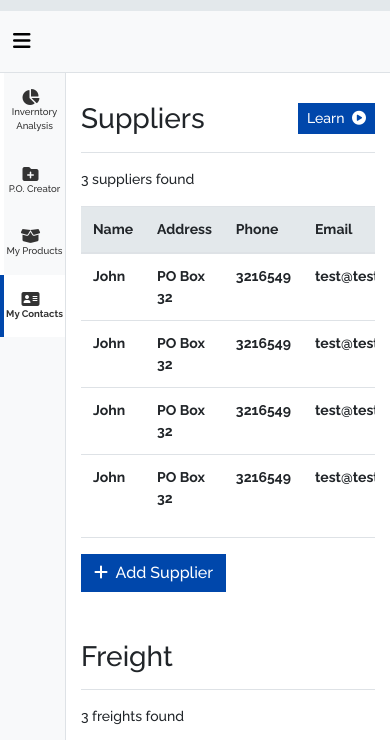
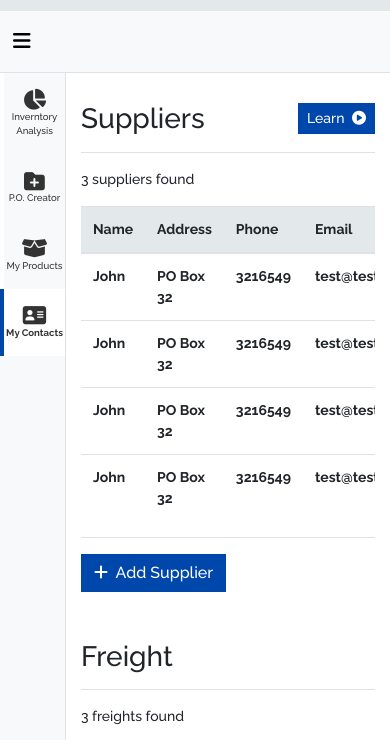
Before and after one commit to intoprofits/app-frontend-bootstrap, a plain HTML site: page pages/supply-chain/contact.html in a window 390 px wide. Shown: the part 47-787 px from the top of the page. Drawn offline with nearby package versions, Linux system fonts and the light colour scheme.

Commit message:
fix margin right sidebar

```diff
--- a/pages/supply-chain/contact.html
+++ b/pages/supply-chain/contact.html
@@ -55,25 +55,25 @@
           <ul class="nav flex-column">
             <li class="nav-item">
               <a class="nav-link" href="./inventory-analysis.html">
-                <i class="fas fa-chart-pie d-block d-lg-inline mr-2"></i>
+                <i class="fas fa-chart-pie d-block d-lg-inline mr-lg-2"></i>
                 Inverntory Analysis
               </a>
             </li>
             <li class="nav-item">
               <a class="nav-link" href="./po-creator.html">
-                <i class="fas fa-folder-plus d-block d-lg-inline mr-2"></i>
+                <i class="fas fa-folder-plus d-block d-lg-inline mr-lg-2"></i>
                 P.O. Creator
               </a>
             </li>
             <li class="nav-item">
               <a class="nav-link" href="./products.html">
-                <i class="fas fa-box-open d-block d-lg-inline mr-2"></i>
+                <i class="fas fa-box-open d-block d-lg-inline mr-lg-2"></i>
                 My Products
               </a>
             </li>
             <li class="nav-item">
               <a class="nav-link active" href="./contact.html">
-                <i class="fas fa-address-card d-block d-lg-inline mr-2"></i>
+                <i class="fas fa-address-card d-block d-lg-inline mr-lg-2"></i>
                 My Contacts
               </a>
             </li>
--- a/style.css
+++ b/style.css
@@ -159,7 +159,7 @@ body.signin {
   min-height: 100vh;
 }
 .sidebar i {
-  font-size: 1rem;
+  font-size: 1.3rem;
 }
 .sidebar .nav-link {
   font-weight: 500;
@@ -176,6 +176,9 @@ body.signin {
 @media (min-width: 768px) {
   .sidebar {
     font-size: .8rem;
+  }
+  .sidebar i {
+    font-size: 1rem;
   }
   .sidebar .nav-link {
     padding: .8rem 1rem;
```
Also changed, not shown: pages/supply-chain/inventory-analysis.html (+4 -4 lines), pages/supply-chain/po-creator.html (+4 -4 lines), pages/supply-chain/products.html (+4 -4 lines).
